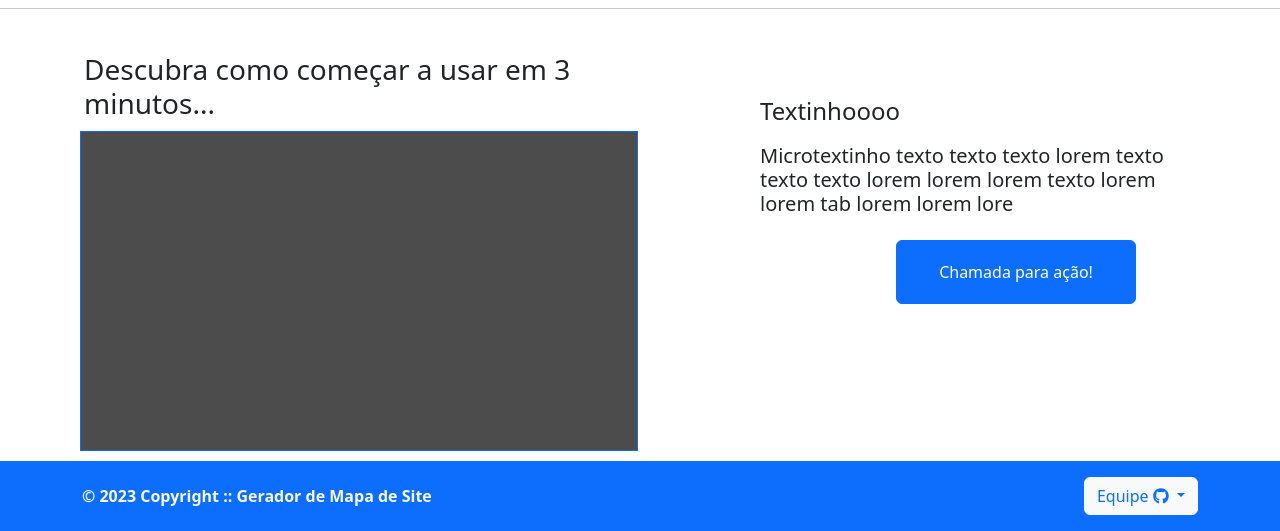
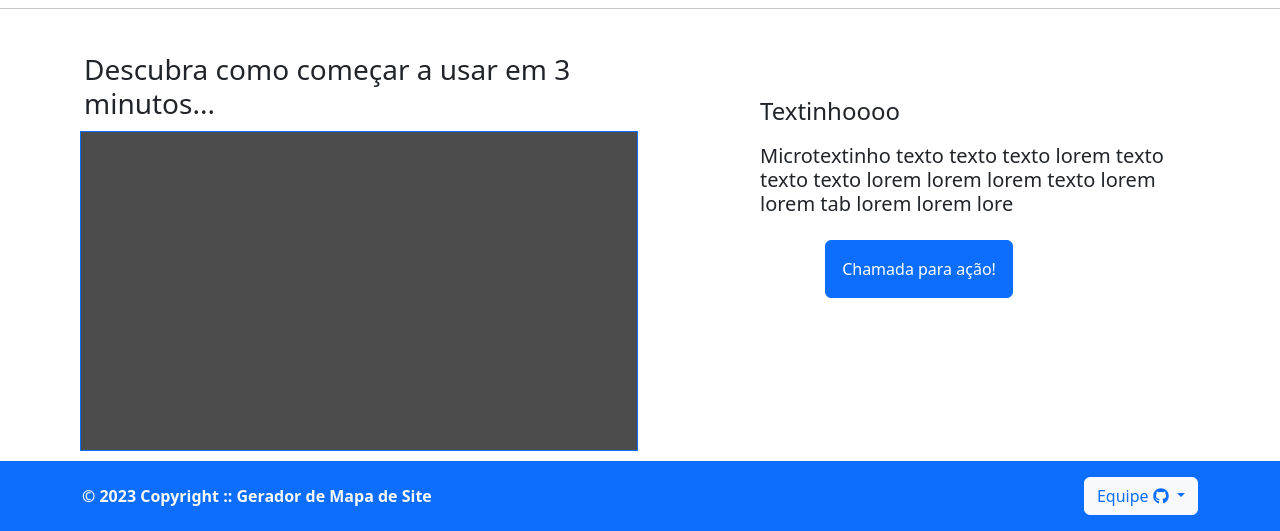
Before and after one commit to LeticiaKOSilva/Gerador-de-mapa-de-site, a Django app: page /homePage/ in a window 1280 px wide. Shown: the part 594-1125 px from the top of the page. Run offline with Django 4.2, Linux system fonts and the light colour scheme; some libraries are stand-ins or nearby versions.

Commit message:
Responsive main page

```diff
--- a/homePage/templates/homePage/index.html
+++ b/homePage/templates/homePage/index.html
@@ -35,7 +35,7 @@
                     <p class="h3">Principais ferramentas:</p>
                 </div>
             </div>
-            <div class="row">
+            <div class="row rows">
                 <div class="col-sm border border-primary" id="img">
                     <img src="" alt="">
                 </div>
@@ -52,14 +52,14 @@
         </div>
         <hr>
         <div class="container">
-            <div class="row">
+            <div class="row rows">
                 <div id="div-descover" class="col-sm">
                     <p class="h3">Descubra como começar a usar em 3 minutos...</p>
                     <div class="col-sm border border-primary" id="img2">
                         <img id="" src="" alt="">
                     </div>
                 </div>
-                <div class="col-sm">
+                <div id="col-id" class="col-sm">
                     <p class="h4">Textinhoooo</p>
                     <p class="h5">Microtextinho texto texto texto lorem texto texto texto
                         lorem lorem lorem texto lorem lorem tab lorem lorem lore</p>
--- a/templates/_footer.html
+++ b/templates/_footer.html
@@ -28,7 +28,7 @@
                                 target="_blank">Vitor
                                 Nascimento</a></li>
                         <li><a class="dropdown-item footer-github-link" href="https://github.com/YuryOAraujo"
-                                target="_blank">Yuri
+                                target="_blank">Yury
                                 Araújo</a></li>
                     </ul>
                 </div>
--- a/templates/static/style.css
+++ b/templates/static/style.css
@@ -121,11 +121,15 @@ thead * {
     padding: 0;
 }
 
+#col-id {
+    display: flex;
+    flex-direction: column;
+}
+
 #buton-action {
-    margin-left: 16em;
     margin-top: 1em;
-    height: 4em;
-    width: 15em;
+    padding: 1em;
+    align-self: center;
 }
 
 #search-btn:hover,
```
Also changed, not shown: other parts of templates/static/style.css (+50 -1 lines).
